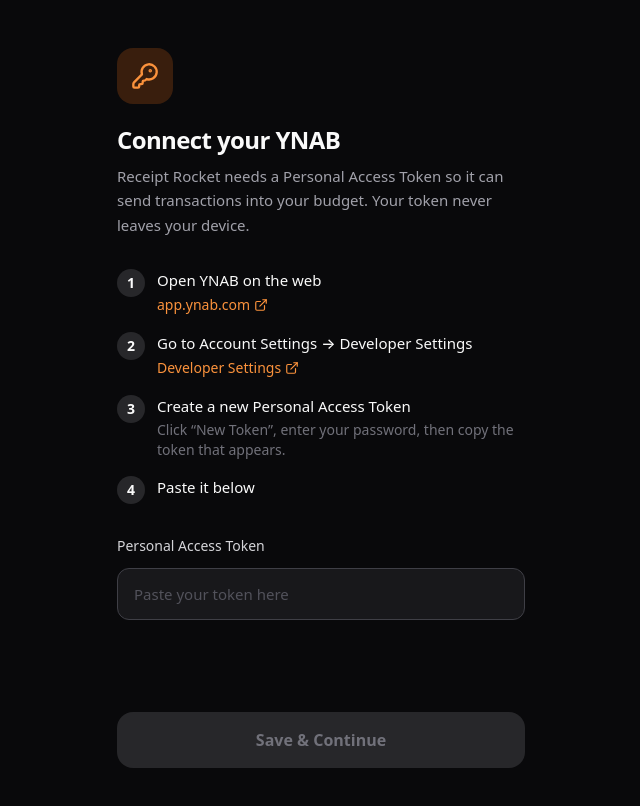
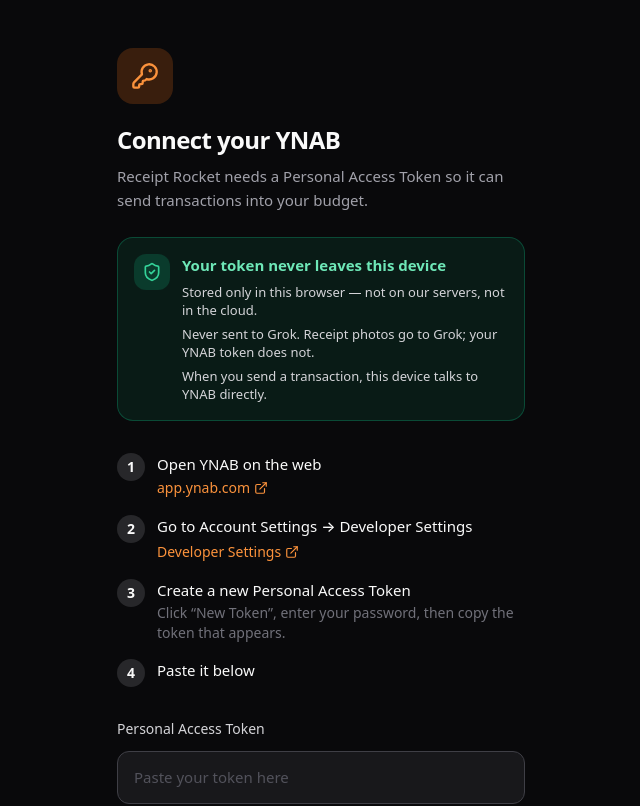
Before and after one commit to mikemascara/receipt-rocket, a Next.js app: page / in a window 1280 px wide. Shown: the top 806 px of the page, without its empty margins (319-959 px from the left). Built offline with nearby package versions, Linux system fonts and the light colour scheme.

Commit message:
Make YNAB token privacy messaging more prominent

```diff
--- a/src/app/page.tsx
+++ b/src/app/page.tsx
@@ -4,7 +4,7 @@ import { useState, useEffect, useRef } from "react";
 import { getYnabToken, clearYnabToken } from "@/lib/storage";
 import TokenSetup from "@/components/TokenSetup";
 import ReviewScreen, { type ExtractedReceipt } from "@/components/ReviewScreen";
-import { Camera, Upload, Settings, Rocket, CheckCircle2, Loader2 } from "lucide-react";
+import { Camera, Upload, Settings, Rocket, CheckCircle2, Loader2, ShieldCheck } from "lucide-react";
 
 type Screen = "home" | "setup" | "review" | "success";
 
@@ -200,8 +200,15 @@ export default function Home() {
         )}
       </main>
 
-      <footer className="text-center text-zinc-600 text-xs pb-6 safe-bottom">
-        Your token stays on this device · Powered by Grok
+      <footer className="px-5 pb-6 safe-bottom">
+        <div className="flex items-start gap-2.5 rounded-xl border border-emerald-500/20 bg-emerald-500/10 px-3.5 py-3">
+          <ShieldCheck className="w-4 h-4 text-emerald-400 mt-0.5 shrink-0" />
+          <p className="text-[12px] text-zinc-300 leading-snug">
+            <span className="font-semibold text-emerald-300">YNAB token stays on this device.</span>{" "}
+            It is never uploaded to Receipt Rocket or Grok.
+          </p>
+        </div>
+        {hasToken ? null : null}
       </footer>
     </div>
   );
--- a/src/components/TokenSetup.tsx
+++ b/src/components/TokenSetup.tsx
@@ -3,7 +3,7 @@
 import { useState } from "react";
 import { setYnabToken } from "@/lib/storage";
 import { fetchBudgets } from "@/lib/ynab";
-import { ExternalLink, KeyRound, CheckCircle2, AlertCircle } from "lucide-react";
+import { ExternalLink, KeyRound, CheckCircle2, AlertCircle, ShieldCheck } from "lucide-react";
 
 type Props = {
   onComplete: () => void;
@@ -33,15 +33,30 @@ export default function TokenSetup({ onComplete }: Props) {
   return (
     <div className="min-h-dvh flex flex-col px-5 pt-12 pb-8 max-w-md mx-auto">
       <div className="flex-1">
-        <div className="mb-8">
+        <div className="mb-6">
           <div className="w-14 h-14 rounded-2xl bg-orange-500/20 flex items-center justify-center mb-5">
             <KeyRound className="w-7 h-7 text-orange-400" />
           </div>
           <h1 className="text-2xl font-bold tracking-tight mb-2">Connect your YNAB</h1>
           <p className="text-zinc-400 text-[15px] leading-relaxed">
             Receipt Rocket needs a Personal Access Token so it can send transactions into your budget.
-            Your token never leaves your device.
           </p>
+        </div>
+
+        <div className="mb-8 rounded-2xl border border-emerald-500/30 bg-emerald-500/10 px-4 py-4">
+          <div className="flex items-start gap-3">
+            <div className="w-9 h-9 rounded-xl bg-emerald-500/20 flex items-center justify-center shrink-0">
+              <ShieldCheck className="w-5 h-5 text-emerald-400" />
+            </div>
+            <div>
+              <p className="font-semibold text-emerald-300 text-[15px]">Your token never leaves this device</p>
+              <ul className="mt-2 space-y-1.5 text-[13px] text-zinc-300 leading-snug">
+                <li>Stored only in this browser — not on our servers, not in the cloud.</li>
+                <li>Never sent to Grok. Receipt photos go to Grok; your YNAB token does not.</li>
+                <li>When you send a transaction, this device talks to YNAB directly.</li>
+              </ul>
+            </div>
+          </div>
         </div>
 
         <div className="space-y-4 mb-8">
@@ -92,6 +107,9 @@ export default function TokenSetup({ onComplete }: Props) {
             autoComplete="off"
             spellCheck={false}
           />
+          <p className="text-xs text-zinc-500 leading-relaxed">
+            Saved only on this device. Disconnect anytime from the settings icon.
+          </p>
 
           {status === "error" && (
             <div className="flex items-start gap-2 text-red-400 text-sm">
@@ -114,7 +132,7 @@ export default function TokenSetup({ onComplete }: Props) {
         disabled={!token.trim() || status === "checking" || status === "success"}
         className="w-full mt-8 bg-orange-500 hover:bg-orange-400 disabled:bg-zinc-800 disabled:text-zinc-500 text-white font-semibold py-4 rounded-2xl transition-colors text-[16px]"
       >
-        {status === "checking" ? "Checking token…" : status === "success" ? "Connected!" : "Save & Continue"}
+        {status === "checking" ? "Checking token…" : status === "success" ? "Connected!" : "Save on this device"}
       </button>
     </div>
   );
```
